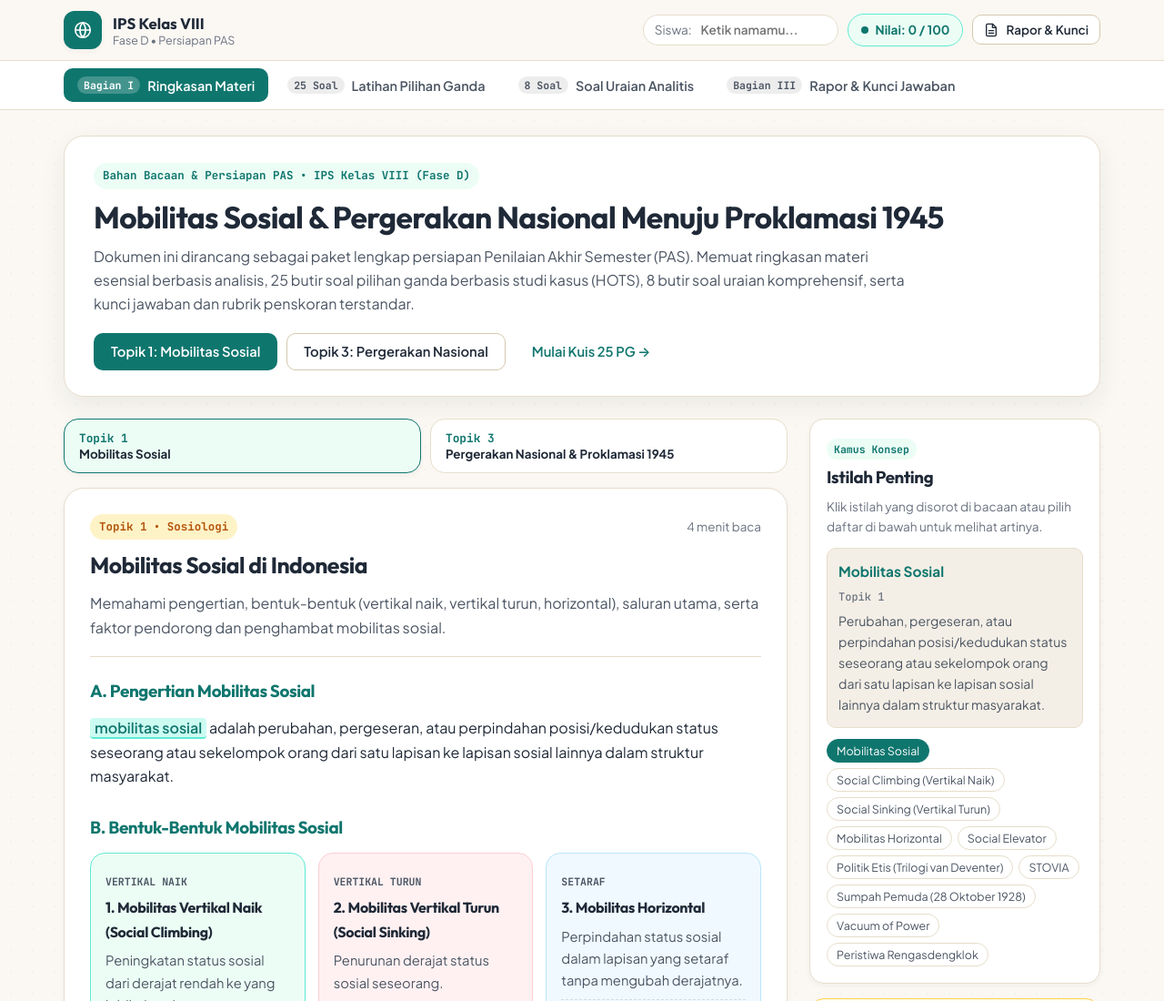
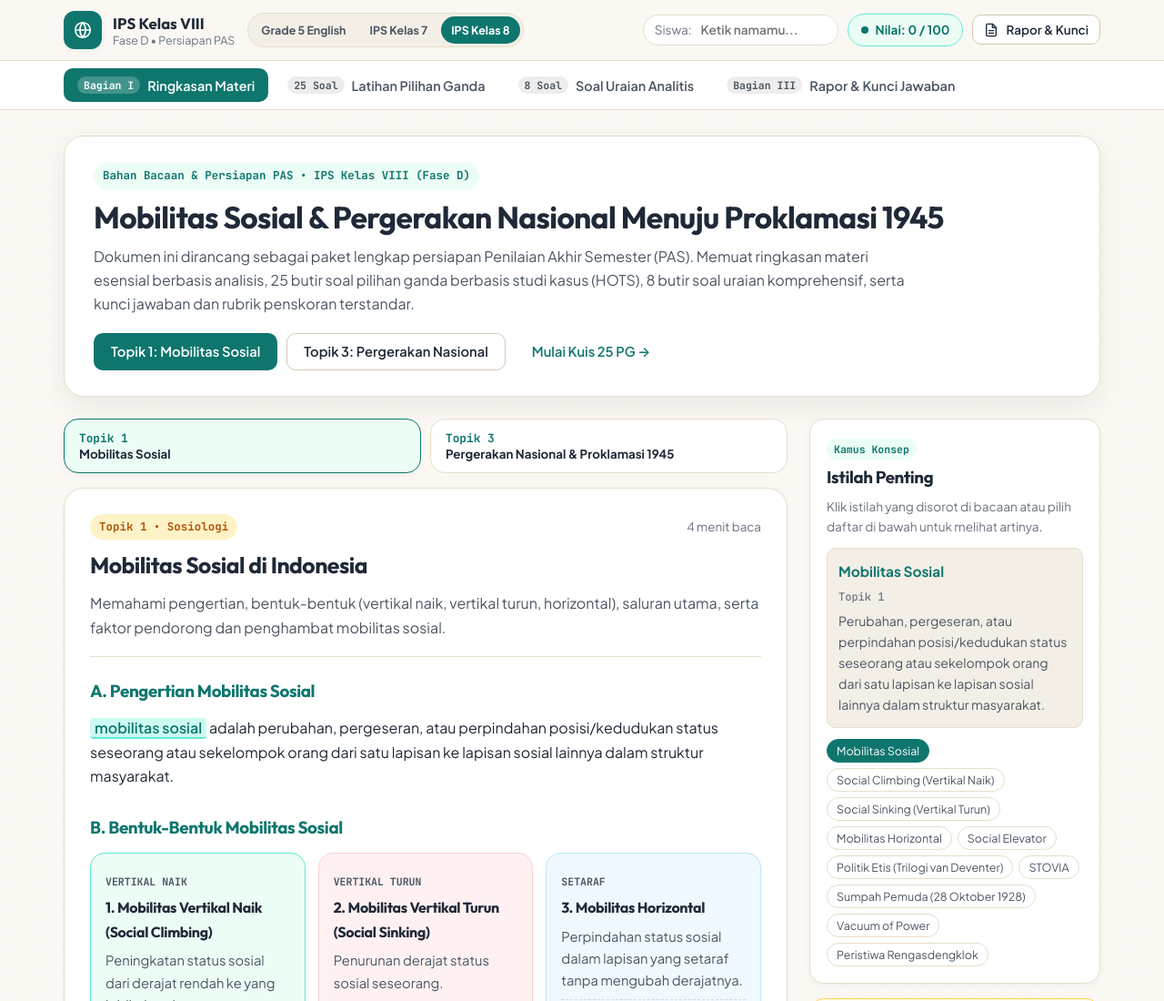
Before and after one commit to nicombing/thelab-bolhs, a website: page Grade 8 - Social Studies/index.html in a window 1280 px wide. Shown: the top 1100 px of the page at 91% size. Drawn offline with Linux system fonts and the light colour scheme.

Commit message:
Add IPS Kelas 8 to topbar subject switcher

```diff
--- a/Grade 8 - Social Studies/index.html
+++ b/Grade 8 - Social Studies/index.html
@@ -14,6 +14,7 @@
     <!-- Top Sticky Bar -->
     <header class="topbar no-print">
       <div class="container topbar-inner">
+        <div class="topbar-brand-group">
           <button type="button" id="brand-home-btn" class="brand" aria-label="Kembali ke Ringkasan Materi">
             <span class="brand-mark" aria-hidden="true">
               <svg viewBox="0 0 32 32" fill="none" stroke="currentColor" stroke-width="2.2" stroke-linecap="round" stroke-linejoin="round">
@@ -27,6 +28,13 @@
               <small>Fase D • Persiapan PAS</small>
             </span>
           </button>
+
+          <nav class="track-switcher" aria-label="Pindah Jenjang / Mata Pelajaran">
+            <a href="../index.html" class="track-pill">Grade 5 English</a>
+            <a href="../ips-7.html" class="track-pill">IPS Kelas 7</a>
+            <a href="index.html" class="track-pill is-active" aria-current="page">IPS Kelas 8</a>
+          </nav>
+        </div>
 
         <div class="topbar-status">
           <div class="student-chip">
--- a/Grade 8 - Social Studies/styles.css
+++ b/Grade 8 - Social Studies/styles.css
@@ -104,6 +104,43 @@ button, input, textarea {
   padding-top: 12px;
   padding-bottom: 12px;
   flex-wrap: wrap;
+}
+
+.topbar-brand-group {
+  display: flex;
+  align-items: center;
+  gap: 14px;
+  flex-wrap: wrap;
+}
+
+.track-switcher {
+  display: inline-flex;
+  align-items: center;
+  gap: 4px;
+  background: var(--bg-subtle);
+  border: 1px solid var(--border-soft);
+  padding: 3px;
+  border-radius: 999px;
+}
+
+.track-pill {
+  text-decoration: none;
+  font-size: 0.78rem;
+  font-weight: 700;
+  color: var(--text-secondary);
+  padding: 5px 11px;
+  border-radius: 999px;
+  transition: background-color 160ms ease-out, color 160ms ease-out;
+  white-space: nowrap;
+}
+
+.track-pill:hover {
+  color: var(--accent-teal);
+}
+
+.track-pill.is-active {
+  background: var(--accent-teal);
+  color: #ffffff;
 }
 
 .brand {
```
Also changed, not shown: index.html (+1 -0 lines), ips-7.html (+1 -0 lines). Lines whose indentation alone changed are shown as unchanged.
